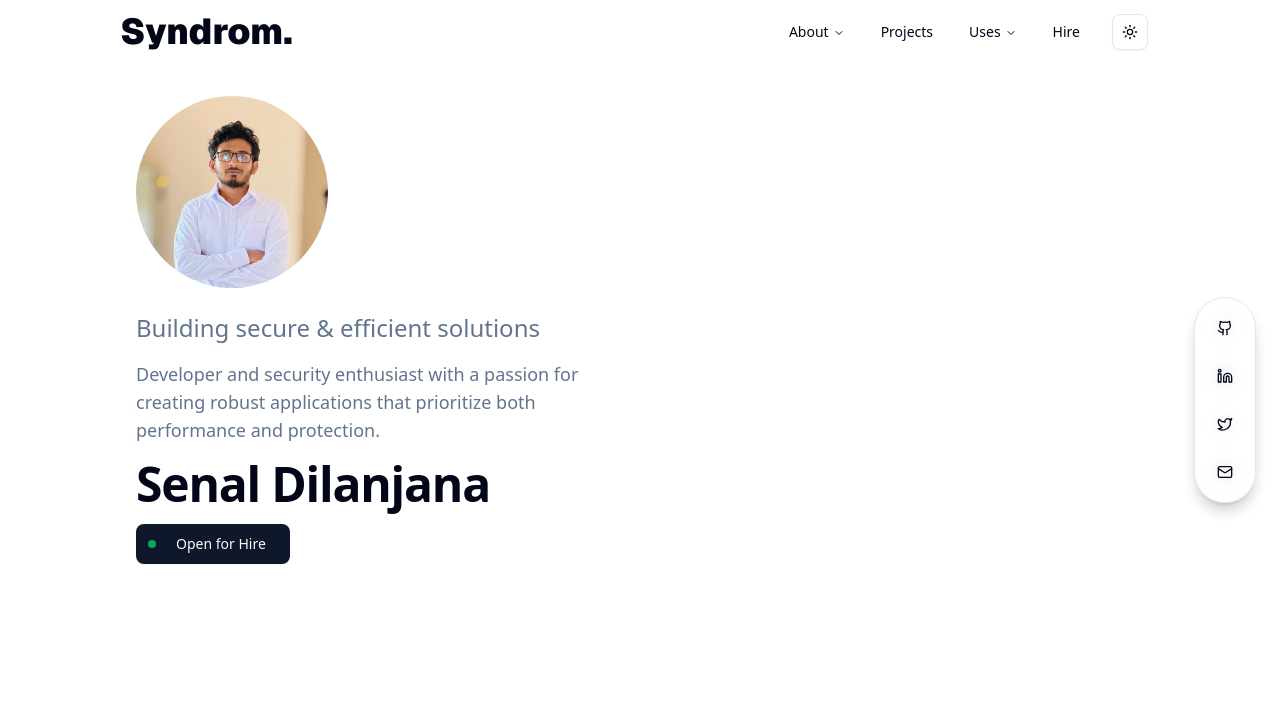
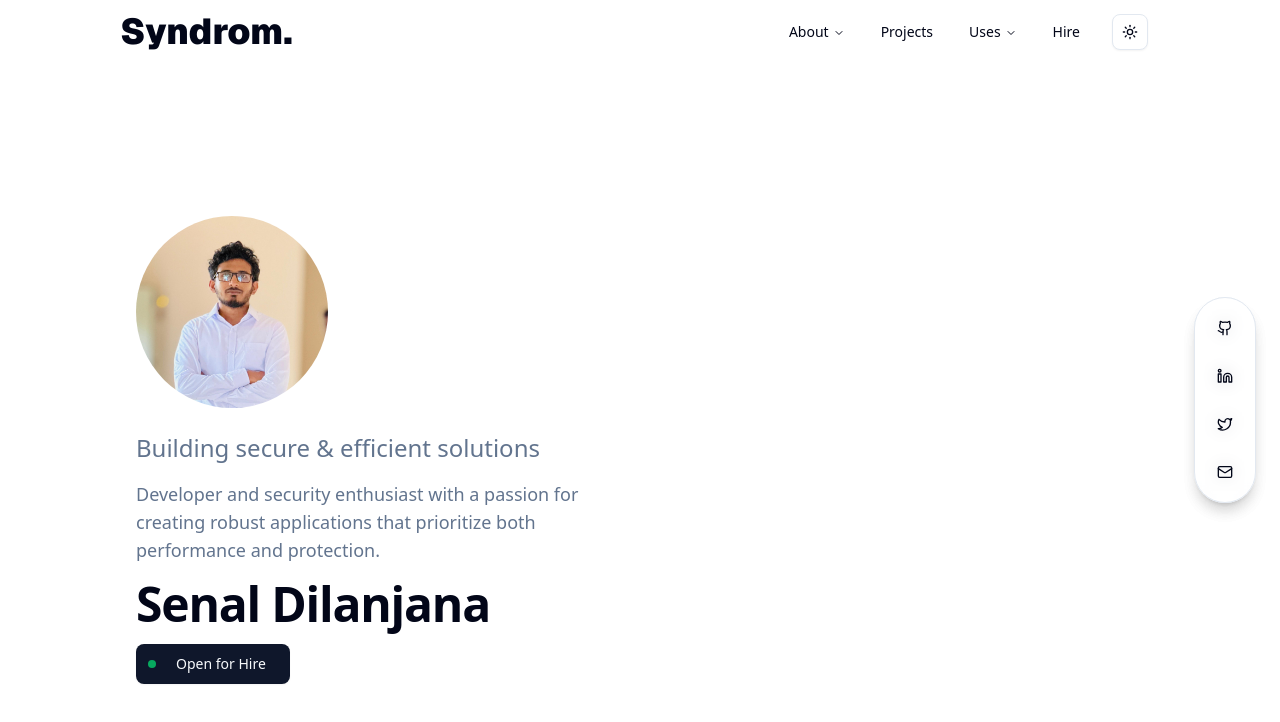
Before and after one commit to 5yndr0m/syndrom.me, a Next.js app: page / in a window 1280 px wide. Shown: the top 722 px of the page. Built offline with nearby package versions, Linux system fonts and the light colour scheme.

Commit message:
style: add some padding

```diff
--- a/src/app/page.js
+++ b/src/app/page.js
@@ -4,7 +4,7 @@ import { Button } from "@/components/ui/button";
 
 export default function Home() {
   return (
-    <div className="min-h-[calc(100vh-8rem)] md:pl-30">
+    <div className="min-h-[calc(100vh-8rem)] md:pl-30 md:pt-30 pt-20">
       <div className="flex flex-col justify-center h-full">
         <div className="flex flex-col gap-6">
           <Avatar className="w-40 h-40 md:w-48 md:h-48">
```
